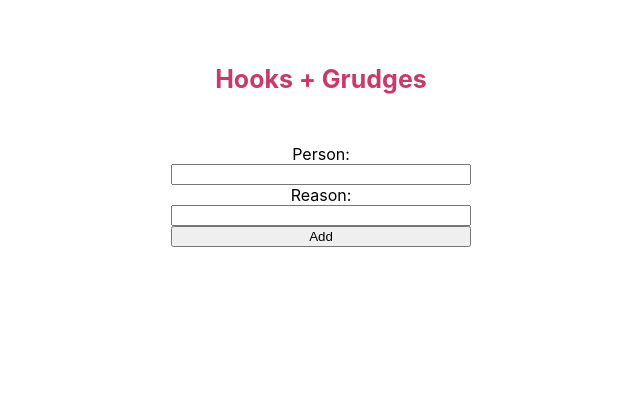
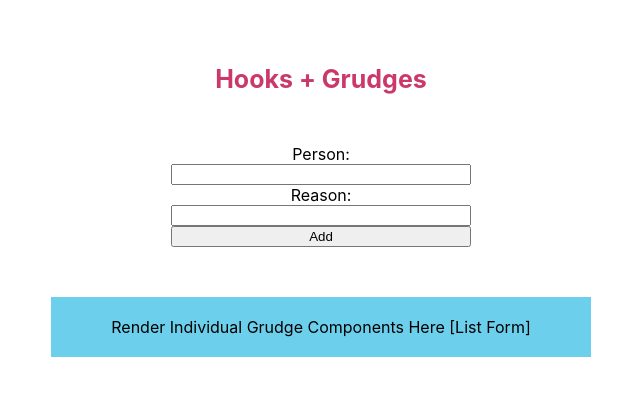
Before and after one commit to glindelien/hooks-grudges, a React (Create React App) app: page / in a window 1280 px wide. Shown: the top 396 px of the page, without its empty margins (319-959 px from the left). Built offline with nearby package versions, Linux system fonts and the light colour scheme.

Commit message:
Render Grudges component in App

```diff
--- a/src/App.js
+++ b/src/App.js
@@ -1,12 +1,14 @@
 import React from 'react';
 import Title from './components/Title.js';
 import AddGrudge from './components/AddGrudge.js';
+import Grudges from './components/Grudges.js';
 
 function App() {
   return (
     <>
       <Title />
       <AddGrudge />
+      <Grudges />
     </>
   );
 }
```
